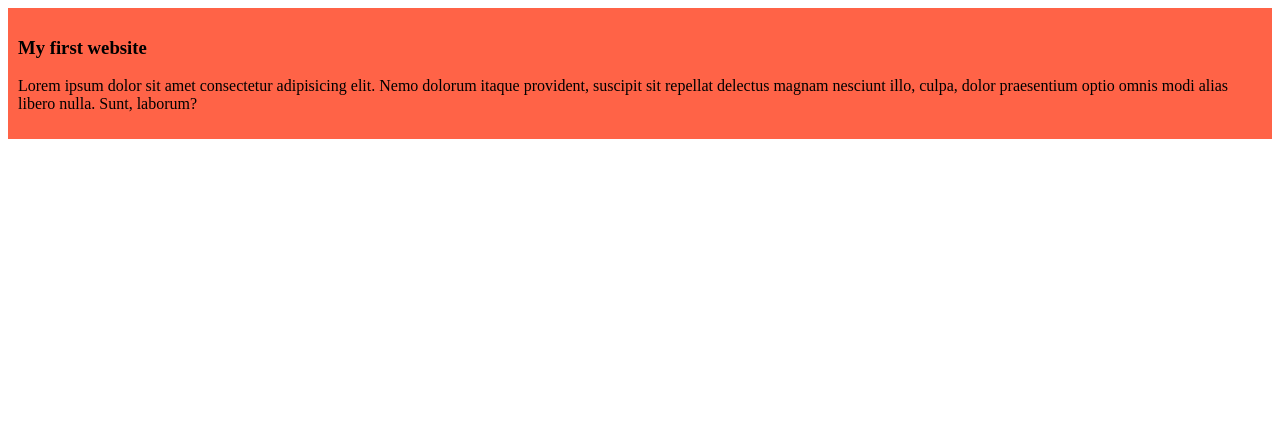
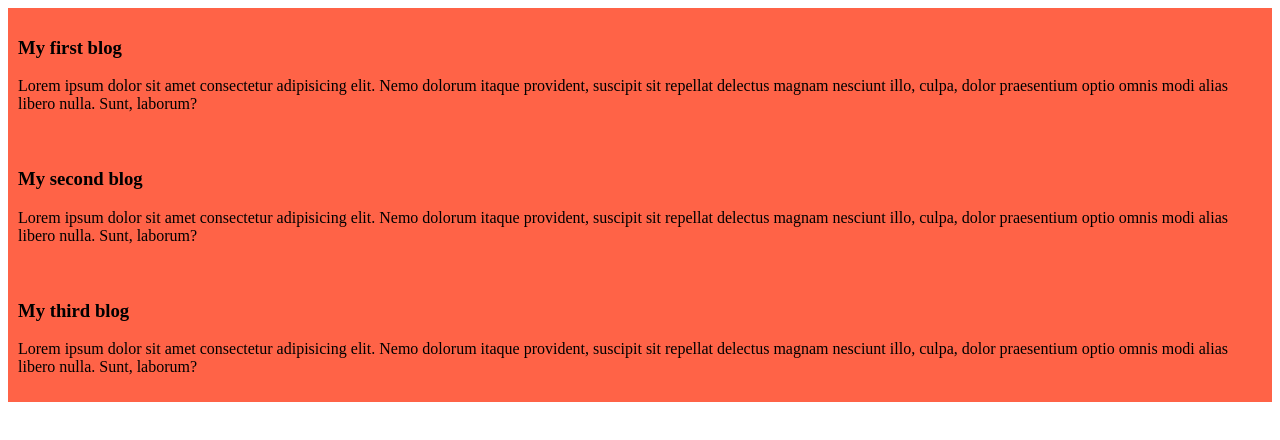
Before and after one commit to kanchanosd/my-simple-website, a plain HTML site: page index.html in a window 1280 px wide. Drawn offline with Linux system fonts and the light colour scheme.

Commit message:
added the second and third blog

```diff
--- a/index.html
+++ b/index.html
@@ -8,9 +8,19 @@
 </head>
 <body>
     <diV>
-        <h3>My first website</h3>
+        <h3>My first blog</h3>
+        <p>Lorem ipsum dolor sit amet consectetur adipisicing elit. Nemo dolorum itaque provident, suscipit sit repellat delectus magnam nesciunt illo, culpa, dolor praesentium optio omnis modi alias libero nulla. Sunt, laborum?</p>
+    </diV>
+    <diV>
+        <h3>My second blog</h3>
+        <p>Lorem ipsum dolor sit amet consectetur adipisicing elit. Nemo dolorum itaque provident, suscipit sit repellat delectus magnam nesciunt illo, culpa, dolor praesentium optio omnis modi alias libero nulla. Sunt, laborum?</p>
+    </diV>
+    <diV>
+        <h3>My third blog</h3>
         <p>Lorem ipsum dolor sit amet consectetur adipisicing elit. Nemo dolorum itaque provident, suscipit sit repellat delectus magnam nesciunt illo, culpa, dolor praesentium optio omnis modi alias libero nulla. Sunt, laborum?</p>
     </diV>
 
+
+
 </body>
 </html>
```
